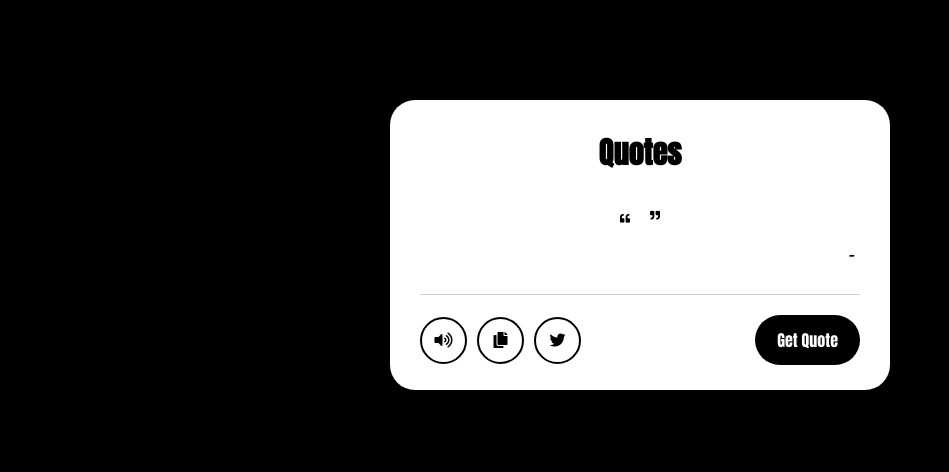
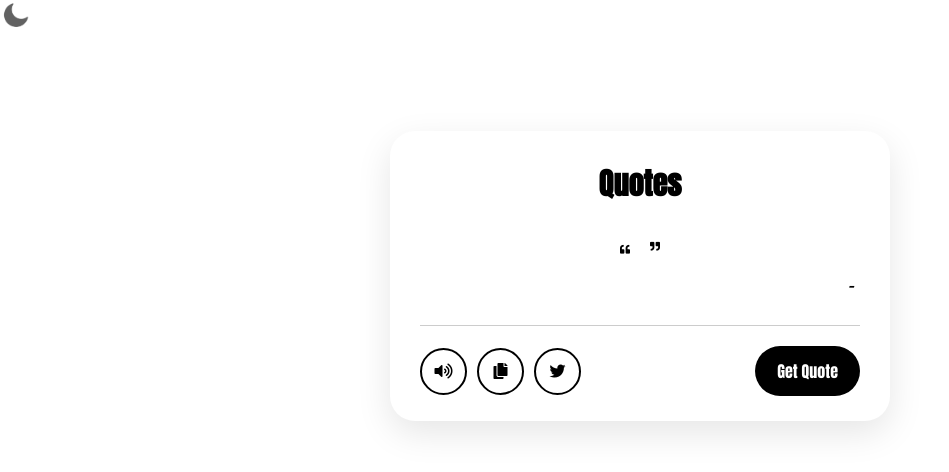
Before and after one commit to cosisaxis/quotes, a plain HTML site: page index.html in a window 1280 px wide. Shown: the whole page, without its empty margins (0-949 px from the left). Drawn offline with Linux system fonts and the light colour scheme.

Commit message:
testing1

```diff
--- a/index.html
+++ b/index.html
@@ -12,7 +12,11 @@
     <title>Document</title>
   </head>
   <body>
-    <div class="container">
+    <div class="navbar">
+      <img src="moon.png" id="icon">
+    </div>
+    <div class="holder">
+      <div class="container">
         <h1>Quotes</h1>
       <!-- first part -->
       <div class="page">
@@ -38,6 +42,9 @@
         </div>
       </div>
     </div>
+
+    </div>
+
     <script src="index.js"></script>
   </body>
 </html>
--- a/styles.css
+++ b/styles.css
@@ -10,11 +10,13 @@
 body{
     /* background-image: url("mist2.jpg");
     background-position: center; */
+
+}
+.holder{
     display: flex;
     align-items: center;
     justify-content: center;
     margin-top: 100px;
-    background-color: black;
 }
 
 .container{
@@ -23,6 +25,16 @@ body{
     border-radius: 25px;
     padding: 30px 30px 25px;
     box-shadow: 0 12px 35px rgba(0,0,0,0.1);
+}
+
+.navbar{
+  display: flex;
+  top: 10px;
+}
+
+#icon{
+  width: 30px;
+  color: red;
 }
 
 .container h1{
```
Also changed, not shown: moon.png (added).
